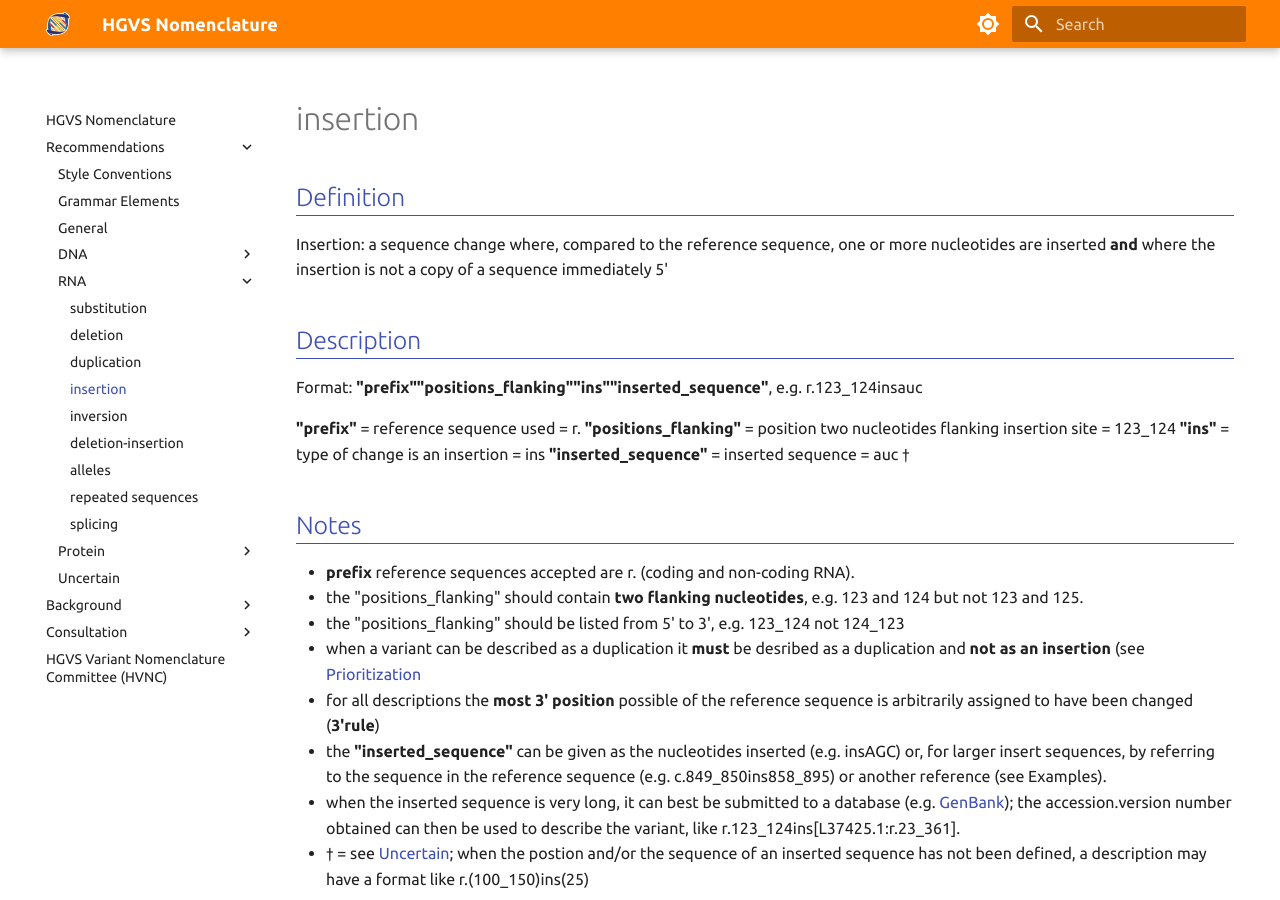
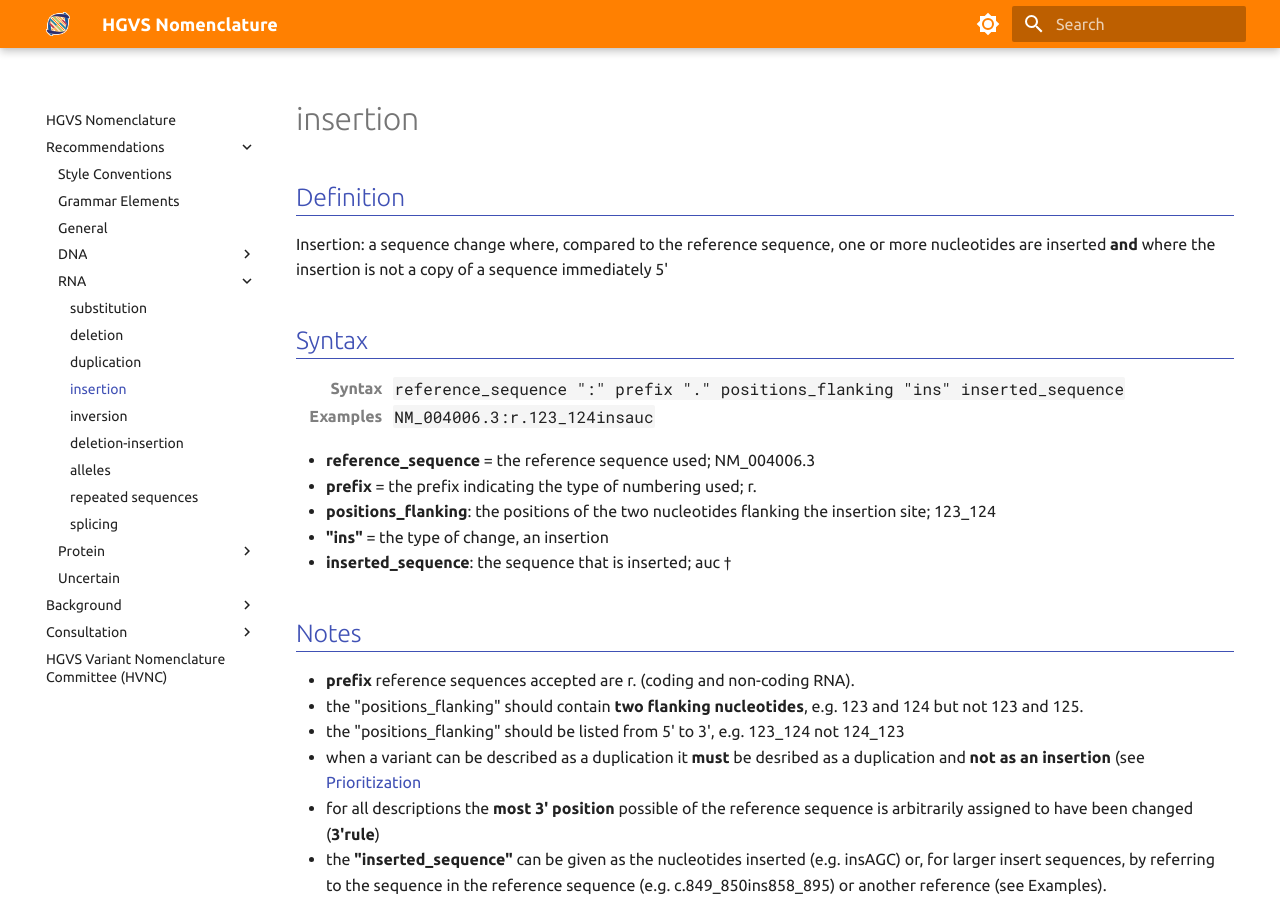
Before and after one commit to HGVSnomenclature/hgvs-nomenclature, an MkDocs documentation site: the page built from docs/recommendations/RNA/insertion.md, in a window 1280 px wide and 900 px high. Built offline with MkDocs 1.6.1 and Material for MkDocs 9.7.7, drawn with Linux system fonts in a browser that asks for light colours.

Commit message:
Update the syntax block for RNA insertions.

```diff
--- a/docs/recommendations/RNA/insertion.md
+++ b/docs/recommendations/RNA/insertion.md
@@ -4,11 +4,24 @@
 
 Insertion: a sequence change where, compared to the reference sequence, one or more nucleotides are inserted **and** where the insertion is not a copy of a sequence immediately 5'
 
-## Description
+## Syntax
 
-Format: **"prefix""positions_flanking""ins""inserted_sequence"**, e.g. r.123_124insauc
+<table class="syntax">
+  <tr>
+    <th>Syntax</th>
+    <td><code>reference_sequence ":" prefix "." positions_flanking "ins" inserted_sequence</code></td>
+  </tr>
+  <tr>
+    <th>Examples</th>
+    <td><code>NM_004006.3:r.123_124insauc</code></td>
+  </tr>
+</table>
 
-**"prefix"** = reference sequence used = r. **"positions_flanking"** = position two nucleotides flanking insertion site = 123_124 **"ins"** = type of change is an insertion = ins **"inserted_sequence"** = inserted sequence = auc †
+- **reference_sequence** = the reference sequence used; NM_004006.3
+- **prefix** = the prefix indicating the type of numbering used; r.
+- **positions_flanking**: the positions of the two nucleotides flanking the insertion site; 123_124
+- **"ins"** = the type of change, an insertion
+- **inserted_sequence**: the sequence that is inserted; auc †
 
 ## Notes
 
```
